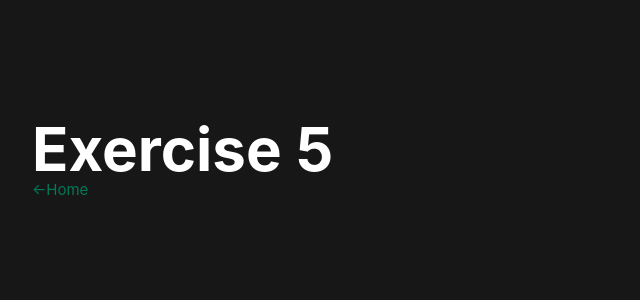
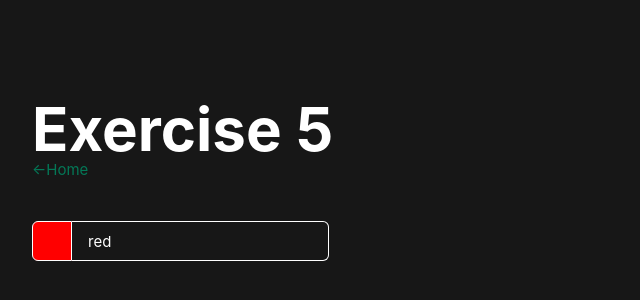
Before and after one commit to vueschool/workshop-vue-3-new-features-migration, a Vue app: page /exercise-5 in a window 1280 px wide. Shown: the part 220-520 px from the top of the page, without its empty margins (0-640 px from the left). Built offline with nearby package versions, Linux system fonts and the light colour scheme.

Commit message:
exercise 5

```diff
--- /dev/null
+++ b/src/components/completed/ColorPreview.vue
@@ -0,0 +1,27 @@
+<template>
+  <div class="flex items-center h-10">
+    <div
+      :class="classes.swatch"
+      class="rounded-tl-md rounded-bl-md h-full w-10 border-[1px] border-white"
+    ></div>
+    <input
+      class="pl-4 bg-transparent border-[1px] rounded-tr-md rounded-br-md border-white h-full border-l-0 focus:outline-none"
+      type="text"
+      v-model="color"
+    />
+  </div>
+</template>
+<script>
+export default {
+  data() {
+    return {
+      color: "red",
+    };
+  },
+};
+</script>
+<style module="classes">
+.swatch {
+  background-color: v-bind(color);
+}
+</style>
--- a/src/pages/exercise-5.vue
+++ b/src/pages/exercise-5.vue
@@ -1,3 +1,13 @@
 <template>
-  <ExerciseHeader n="5" />
+  <div>
+    <ExerciseHeader n="5" />
+    <ColorPreview />
+  </div>
 </template>
+
+<script>
+import ColorPreview from "@/components/completed/ColorPreview.vue";
+export default {
+  components: { ColorPreview },
+};
+</script>
```
